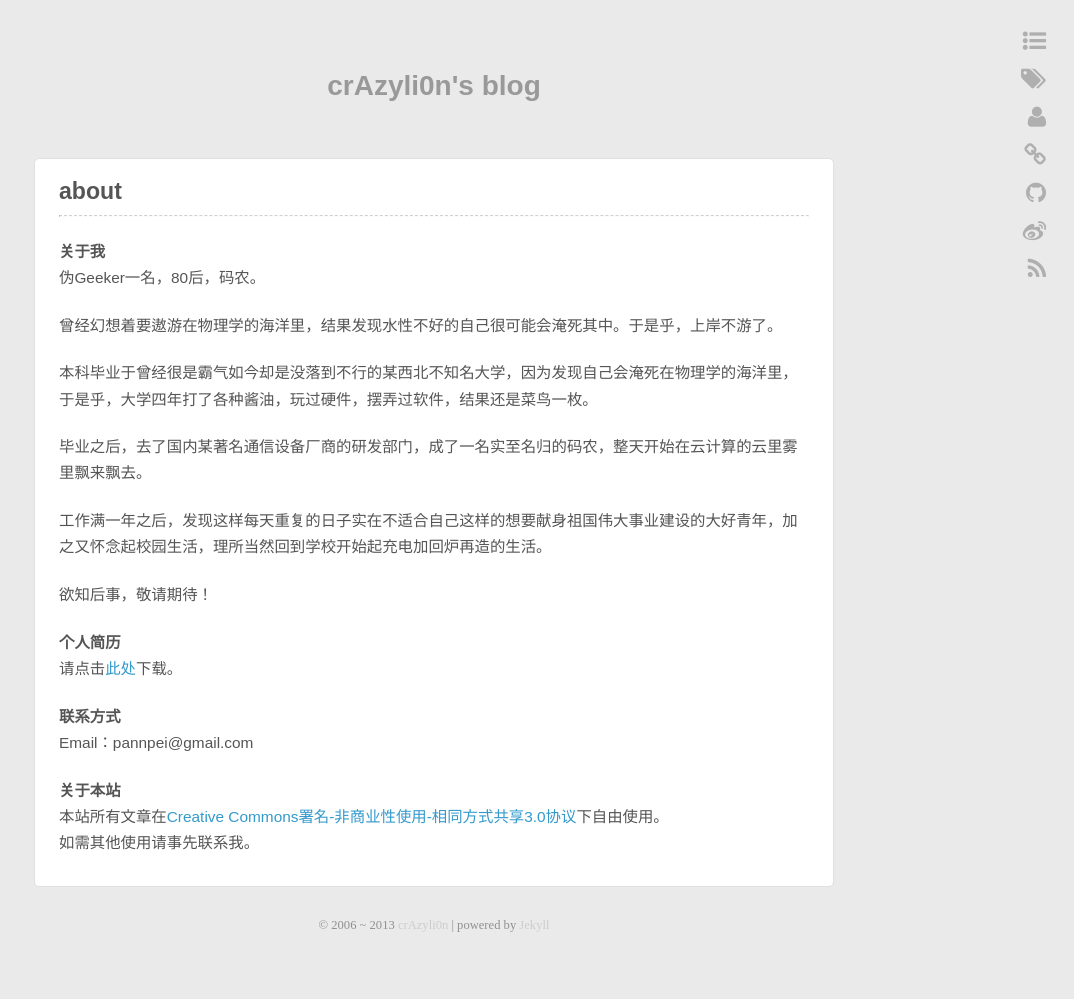
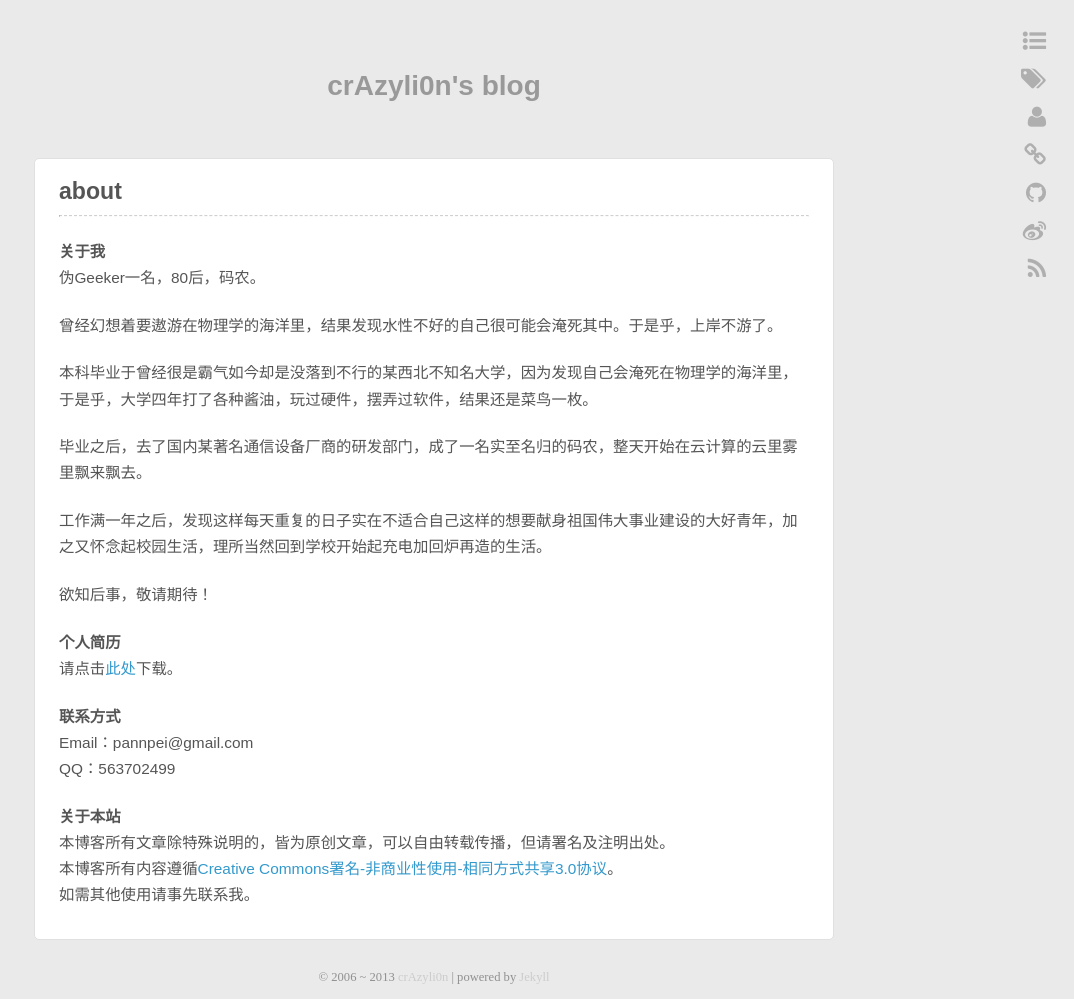
Before and after one commit to xidianpanpei/xidianpanpei.blog, a Jekyll site: the page built from about.markdown, in a window 1280 px wide. Shown: the whole page, without its empty margins (206-1280 px from the left). Built offline with Jekyll 4.4.1, drawn with Linux system fonts in a browser that asks for light colours; some web fonts are replaced; Markdown is read by kramdown in place of the engine named in the settings; before the commit the page ends 947 px from its top, so only the background shows below that.

Commit message:
在about页面添加联系方式，同时修改博客声明

```diff
--- a/about.markdown
+++ b/about.markdown
@@ -21,9 +21,11 @@ layout: page
 
 **联系方式**
 Email：pannpei@gmail.com
+QQ：563702499
 
 **关于本站**
-本站所有文章在[Creative Commons署名-非商业性使用-相同方式共享3.0协议][2]下自由使用。
+本博客所有文章除特殊说明的，皆为原创文章，可以自由转载传播，但请署名及注明出处。
+本博客所有内容遵循[Creative Commons署名-非商业性使用-相同方式共享3.0协议][2]。
 如需其他使用请事先联系我。
 
 
```
